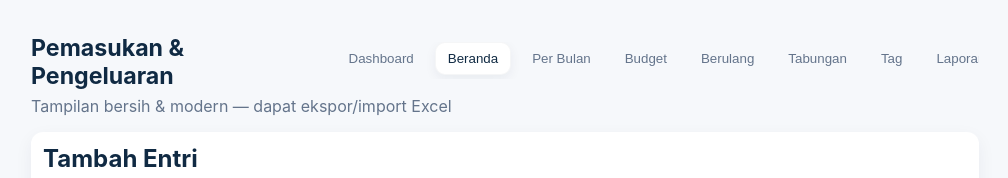
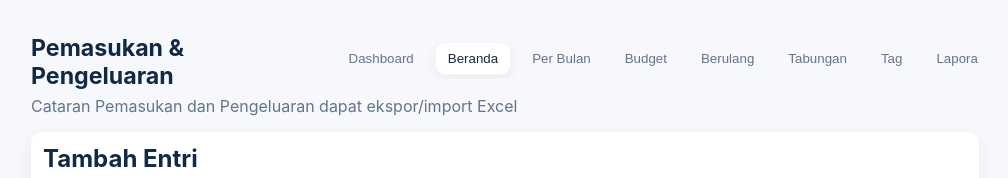
Before and after one commit to azkafaizal98-debug/Pemasukan-dan-pengeluaran, a website: page public/index.html in a window 1280 px wide. Shown: the top 178 px of the page, without its empty margins (135-1143 px from the left). Drawn offline with Linux system fonts and the light colour scheme; no server answers.

Commit message:
judul baru

```diff
--- a/public/index.html
+++ b/public/index.html
@@ -38,7 +38,7 @@
           </div>
         </nav>
       </div>
-      <p class="sub">Tampilan bersih & modern — dapat ekspor/import Excel</p>
+      <p class="sub">Cataran Pemasukan dan Pengeluaran dapat ekspor/import Excel</p>
     </header>
 
     <main>
```
